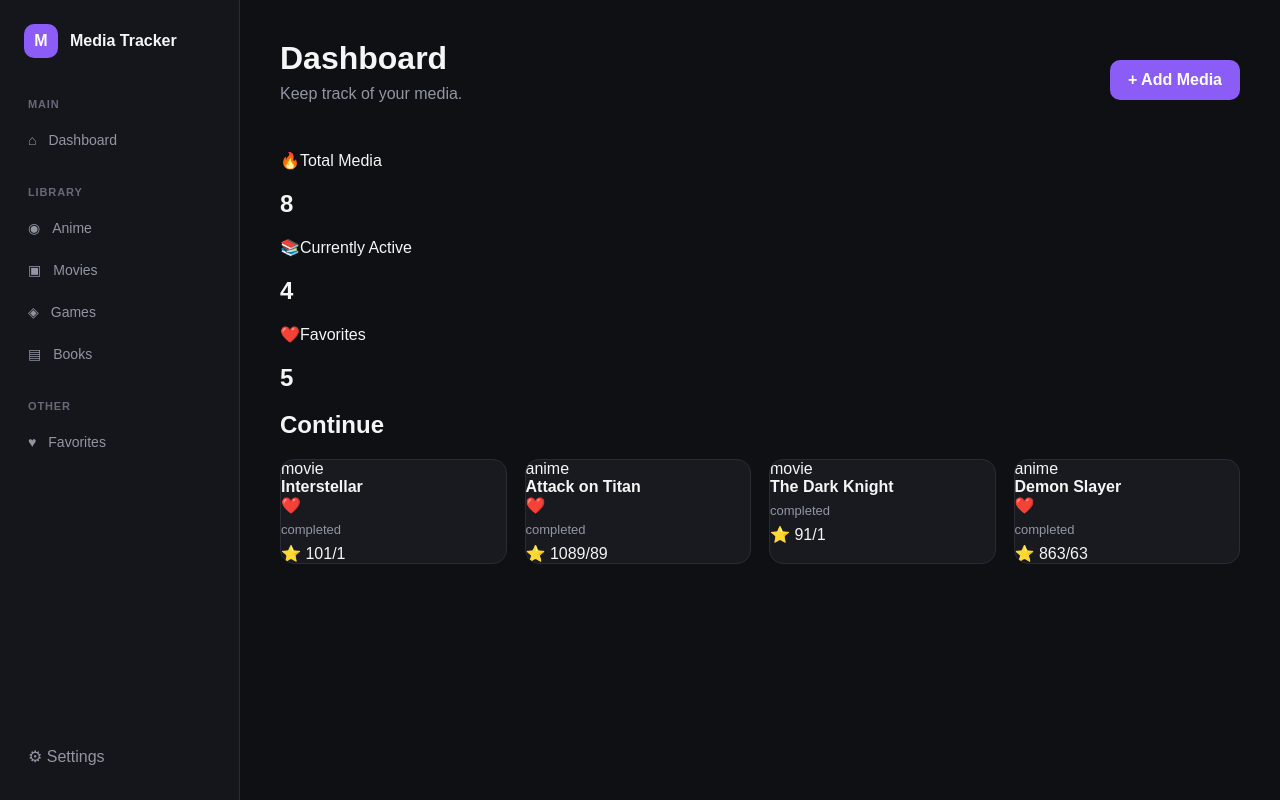
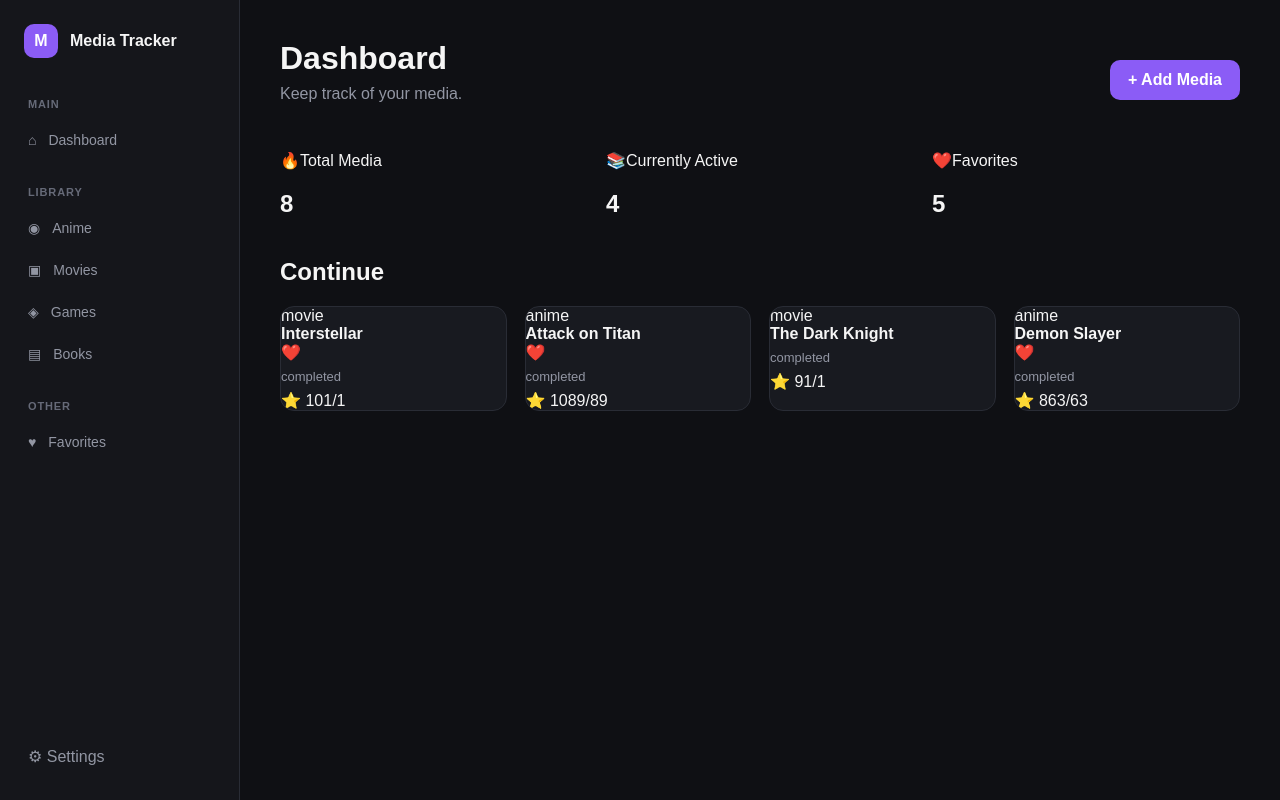
Before and after one commit to JorisDeRidder42/Media-tracker, a React (Vite) app in the folder media-tracker/: page / in a window 1280 px wide. Built offline with nearby package versions, Linux system fonts and the light colour scheme.

Commit message:
fix: dashboard layout

```diff
--- a/media-tracker/src/index.css
+++ b/media-tracker/src/index.css
@@ -218,3 +218,8 @@ select {
   color: #9296a3;
   text-decoration: none;
 }
+.stats-grid {
+  display: grid;
+  grid-template-columns: repeat(3, minmax(0, 1fr));
+  gap: 18px;
+}
--- a/media-tracker/src/pages/Dashboard.jsx
+++ b/media-tracker/src/pages/Dashboard.jsx
@@ -25,11 +25,11 @@ const Dashboard = () => {
           <button className="add-button">+ Add Media</button>
         </header>
 
-        <section className="stats-grid">
+        <div className="stats-grid">
           <StatCard label="Total Media" value={totalMedia} icon="🔥" />
           <StatCard label="Currently Active" value={activeMedia} icon="📚" />
           <StatCard label="Favorites" value={favorites} icon="❤️" />
-        </section>
+        </div>
 
         <section>
           <h2>Continue</h2>
```
